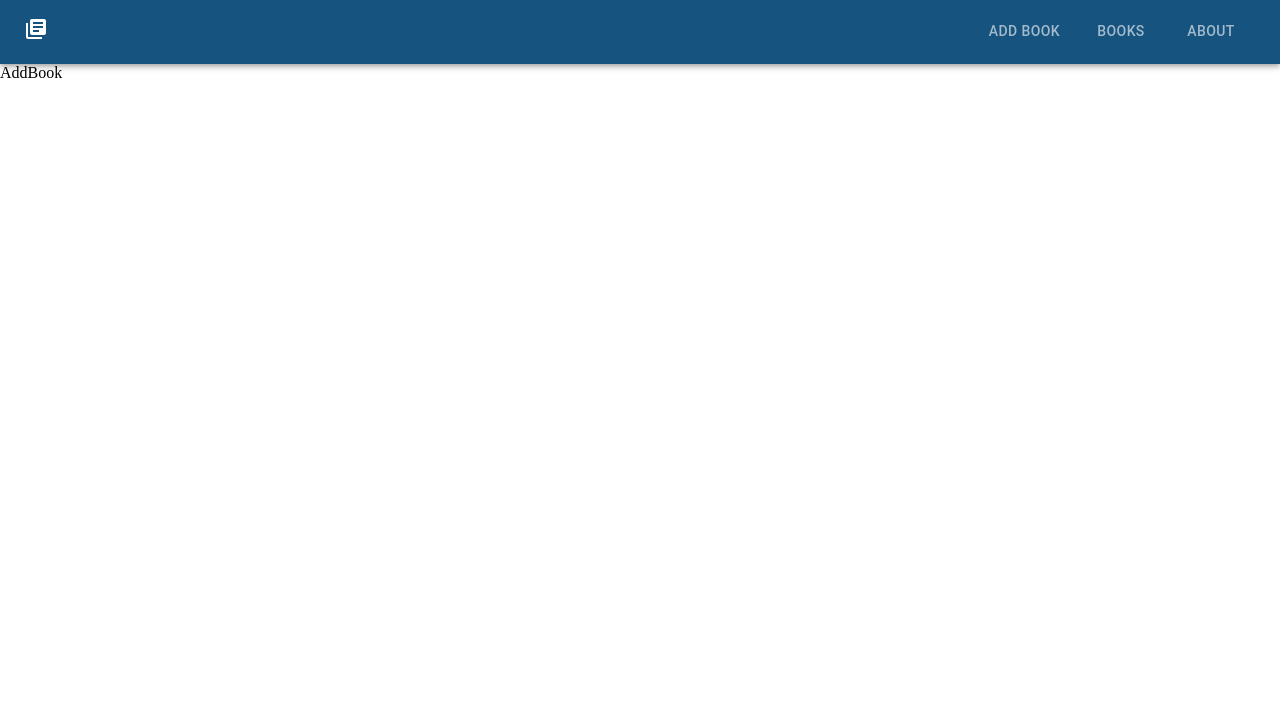
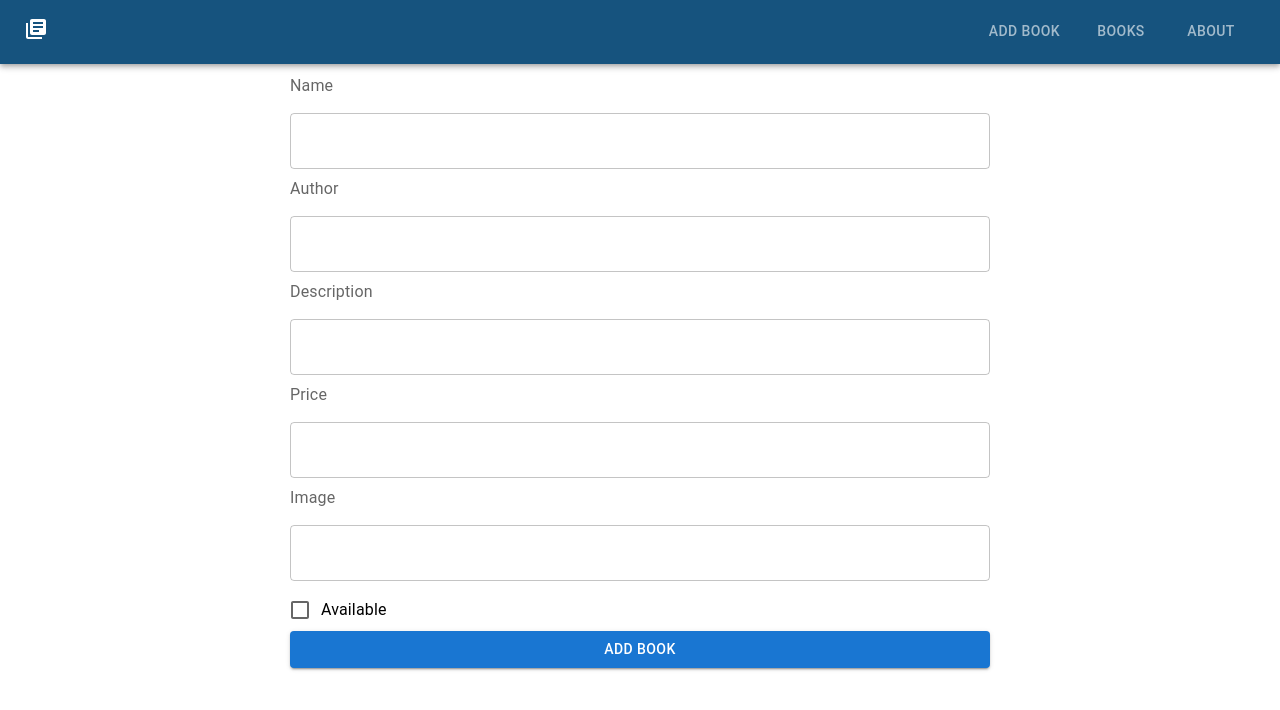
Before and after one commit to imran7908/mern-book-store, a React (Create React App) app in the folder frontend/: page /add in a window 1280 px wide. Shown: the top 710 px of the page. Built offline with nearby package versions, Linux system fonts and the light colour scheme; the HTML template or start-up script is replaced by a standard one.

Commit message:
frontend - AddBook component done

```diff
--- a/frontend/src/components/AddBook.js
+++ b/frontend/src/components/AddBook.js
@@ -1,9 +1,126 @@
-import React from 'react'
+import React, { useState } from "react";
+import {
+  Box,
+  Button,
+  FormLabel,
+  TextField,
+  FormControlLabel,
+  Checkbox,
+} from "@mui/material";
+import axios from "axios";
+import { useNavigate } from "react-router-dom";
 
-const AddBook = () => {
+const AddBook = ({ URL }) => {
+  const history = useNavigate();
+
+  const [inputs, setInputs] = useState({
+    name: "",
+    author: "",
+    description: "",
+    price: "",
+    image: "",
+  });
+
+  const [checked, setChecked] = useState(false);
+
+  const handleChange = (e) => {
+    setInputs((prevState) => ({
+      ...prevState,
+      [e.target.name]: e.target.value,
+    }));
+  };
+
+  const sendRequest = async () => {
+    await axios
+      .post(`${URL}/books`, {
+        name: String(inputs.name),
+        author: String(inputs.author),
+        description: String(inputs.description),
+        price: Number(inputs.price),
+        available: Boolean(checked),
+        image: String(inputs.image),
+      })
+      .then((res) => res.data);
+  };
+
+  const handleSubmit = (e) => {
+    e.preventDefault();
+    sendRequest().then(() => history("/books"));
+  };
+
   return (
-    <div>AddBook</div>
-  )
-}
+    <form onSubmit={handleSubmit}>
+      <Box
+        display="flex"
+        flexDirection="column"
+        maxWidth="700px"
+        justifyContent="center"
+        alignSelf="center"
+        marginLeft="auto"
+        marginRight="auto"
+        marginTop="10px"
+      >
+        <FormLabel>Name</FormLabel>
+        <TextField
+          value={inputs.name}
+          onChange={handleChange}
+          margin="normal"
+          fullWidth
+          variant="outlined"
+          name="name"
+        />
+        <FormLabel>Author</FormLabel>
+        <TextField
+          value={inputs.author}
+          onChange={handleChange}
+          margin="normal"
+          fullWidth
+          variant="outlined"
+          name="author"
+        />
+        <FormLabel>Description</FormLabel>
+        <TextField
+          value={inputs.description}
+          onChange={handleChange}
+          margin="normal"
+          fullWidth
+          variant="outlined"
+          name="description"
+        />
+        <FormLabel>Price</FormLabel>
+        <TextField
+          value={inputs.price}
+          onChange={handleChange}
+          type="number"
+          margin="normal"
+          fullWidth
+          variant="outlined"
+          name="price"
+        />
+        <FormLabel>Image</FormLabel>
+        <TextField
+          value={inputs.image}
+          onChange={handleChange}
+          margin="normal"
+          fullWidth
+          variant="outlined"
+          name="image"
+        />
+        <FormControlLabel
+          control={
+            <Checkbox
+              checked={checked}
+              onChange={(e) => setChecked(!checked)}
+            />
+          }
+          label="Available"
+        />
+        <Button type="submit" variant="contained">
+          Add Book
+        </Button>
+      </Box>
+    </form>
+  );
+};
 
-export default AddBook
+export default AddBook;
--- a/frontend/src/components/Book/Book.css
+++ b/frontend/src/components/Book/Book.css
@@ -28,6 +28,7 @@ li {
 .card > img {
   width: 100%;
   height: 50%;
+  object-fit: cover;
 }
 
 .card > h3 {
```
